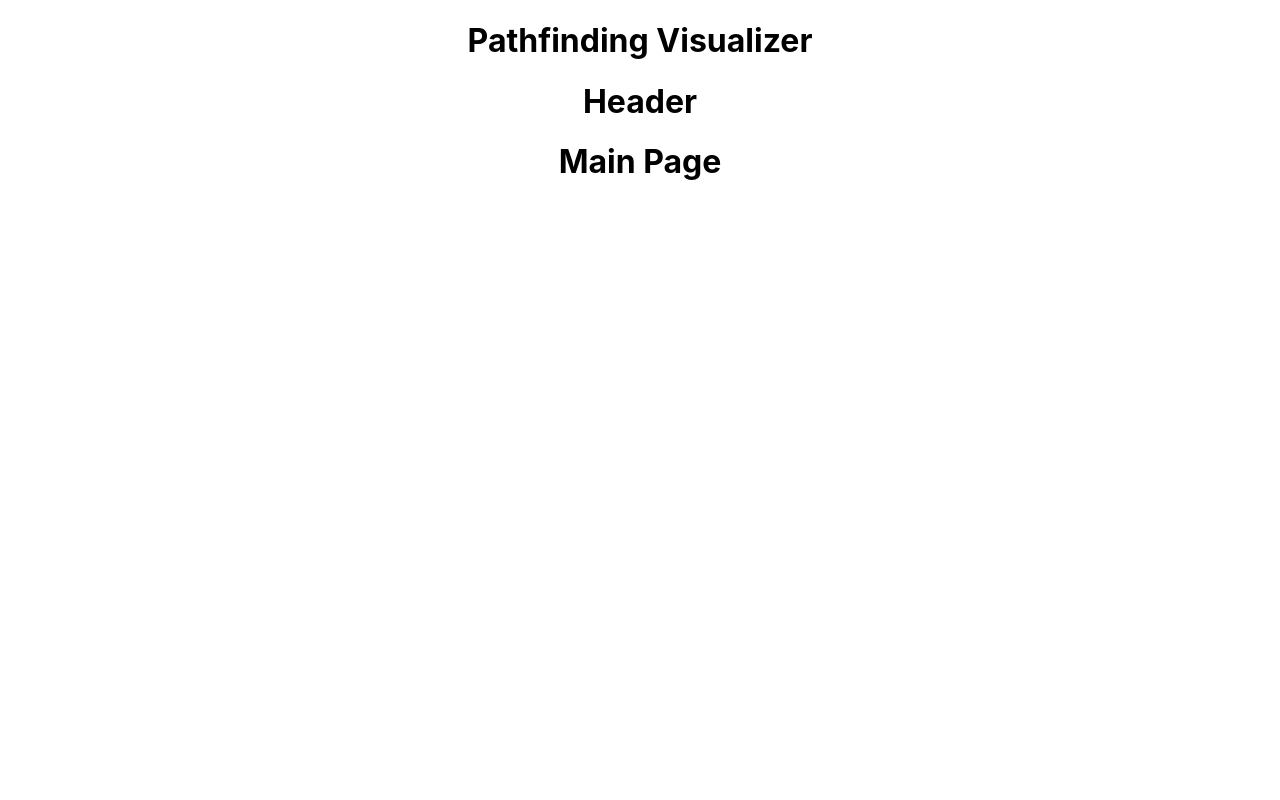
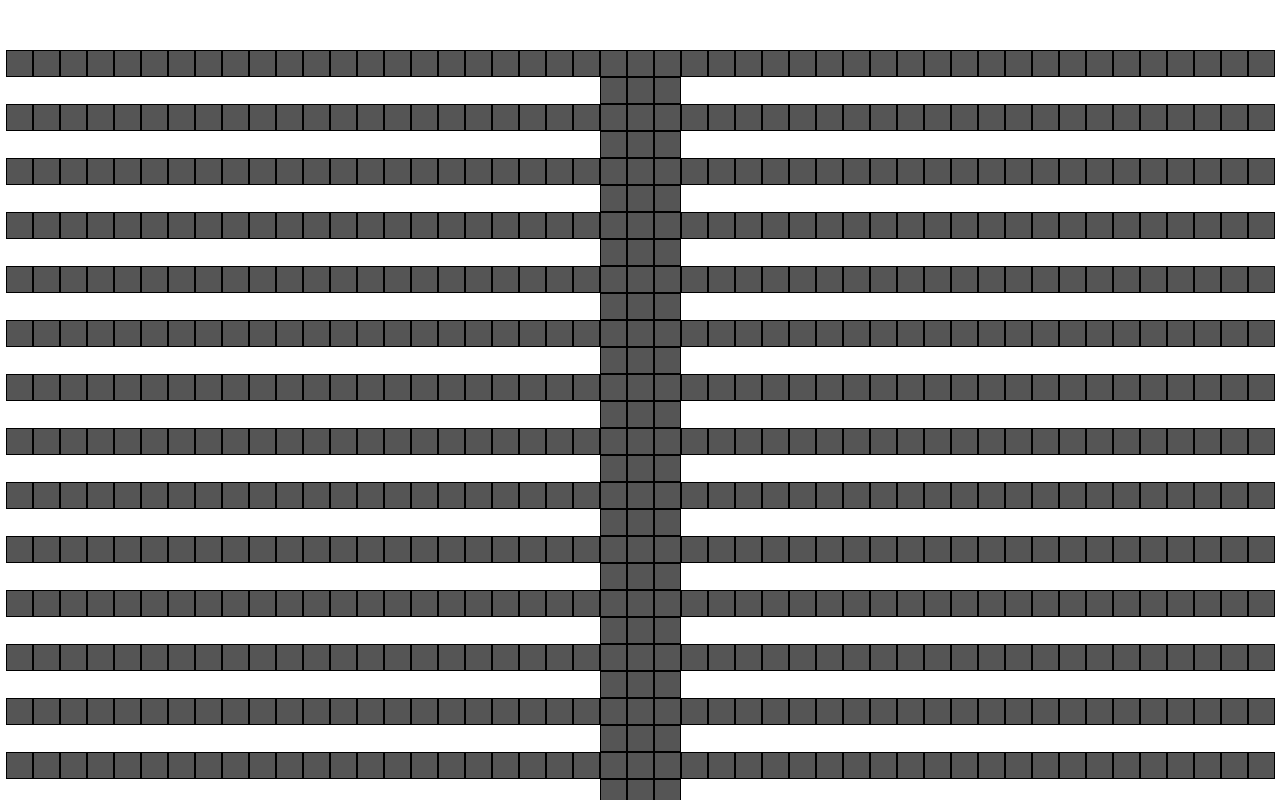
Before and after one commit to Ayush-Warikoo/Pathfinding-Visualizer, a React (Create React App) app: page / in a window 1280 px wide. Shown: the top 800 px of the page. Built offline with nearby package versions, Linux system fonts and the light colour scheme.

Commit message:
Implemented pathfinding grid

```diff
--- a/src/App.css
+++ b/src/App.css
@@ -1,38 +1,3 @@
 .App {
   text-align: center;
 }
-
-.App-logo {
-  height: 40vmin;
-  pointer-events: none;
-}
-
-@media (prefers-reduced-motion: no-preference) {
-  .App-logo {
-    animation: App-logo-spin infinite 20s linear;
-  }
-}
-
-.App-header {
-  background-color: #282c34;
-  min-height: 100vh;
-  display: flex;
-  flex-direction: column;
-  align-items: center;
-  justify-content: center;
-  font-size: calc(10px + 2vmin);
-  color: white;
-}
-
-.App-link {
-  color: #61dafb;
-}
-
-@keyframes App-logo-spin {
-  from {
-    transform: rotate(0deg);
-  }
-  to {
-    transform: rotate(360deg);
-  }
-}
--- a/src/App.js
+++ b/src/App.js
@@ -5,7 +5,6 @@ function App() {
   return (
     <div className="App">
 
-      <h1> Pathfinding Visualizer</h1>
       <MainPage> </MainPage>
 
     </div>
--- /dev/null
+++ b/src/Cell.css
@@ -0,0 +1,9 @@
+.Cell {
+    align-self: center;
+    border: 1px solid black;
+    height: 25px;
+    width: 25px;
+    background-color: #555;
+    display: inline-block;
+    margin-bottom: -4px;
+}
--- /dev/null
+++ b/src/Cell.js
@@ -0,0 +1,12 @@
+import React from 'react';
+import './Cell.css';
+
+
+function Cell() {
+    return (
+        <div className="Cell">
+        </div>
+    )
+}
+
+export default Cell
--- a/src/Header.js
+++ b/src/Header.js
@@ -1,9 +1,9 @@
-import React from 'react'
+import React from 'react';
+import './Header.css';
 
 function Header() {
     return (
         <div className="Header">
-            <h1> Header </h1>
 
         </div>
     )
--- a/src/MainPage.css
+++ b/src/MainPage.css
@@ -0,0 +1,3 @@
+.Grid {
+    margin-top: 50px;
+}
--- a/src/MainPage.js
+++ b/src/MainPage.js
@@ -1,11 +1,34 @@
-import React from 'react'
+import React, {useState, useEffect } from 'react';
 import Header from './Header';
+import Cell from './Cell';
+import './MainPage.css';
 
 function MainPage() {
+    const [grid, setGrid] = useState([]);
+
+    useEffect(() => {
+        let cells = [];
+        for(let r = 0; r < 20; r++)
+        {
+            let currRow = [];
+            for(let c = 0; c < 50; c++)
+            {
+                currRow.push([]);
+            }
+            cells.push(currRow);
+        }
+        setGrid(cells);
+    }, [])
+
     return (
         <div className="MainPage">
             <Header> </Header>
-            <h1> Main Page </h1>
+            <div className="Grid">
+                { grid.map((row, indr) => {
+                    return (<div className="Grid__row"> {row.map((node, indn) => <Cell> </Cell>)} </div>)
+                })}
+            </div>
+
         </div>
     )
 }
```
Also changed, not shown: 1 other file (tests, documents, lock files or other folders).
